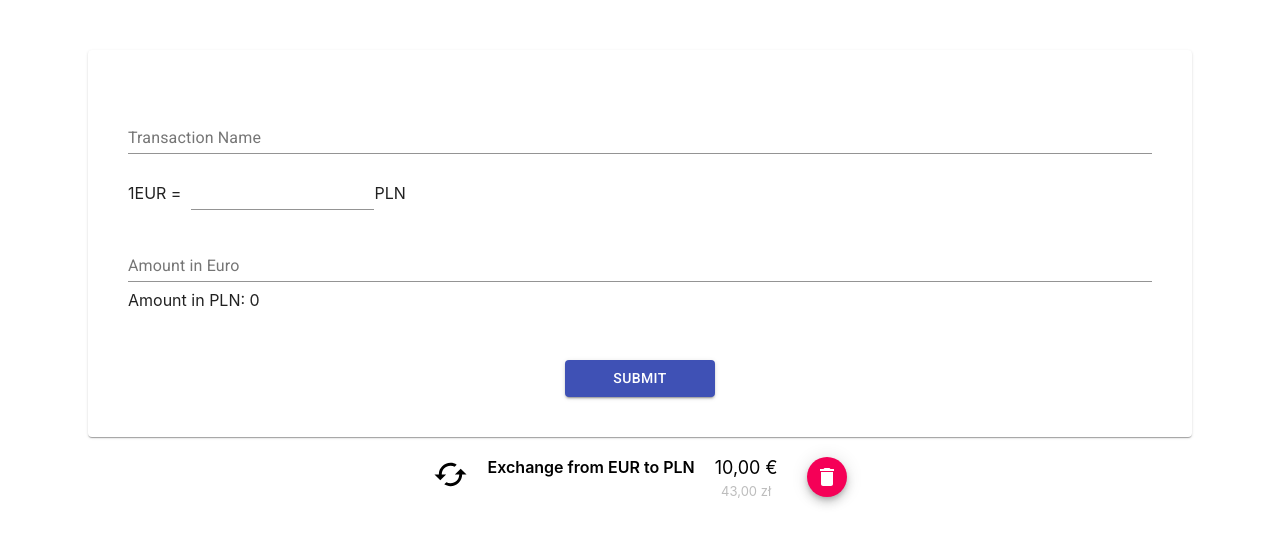
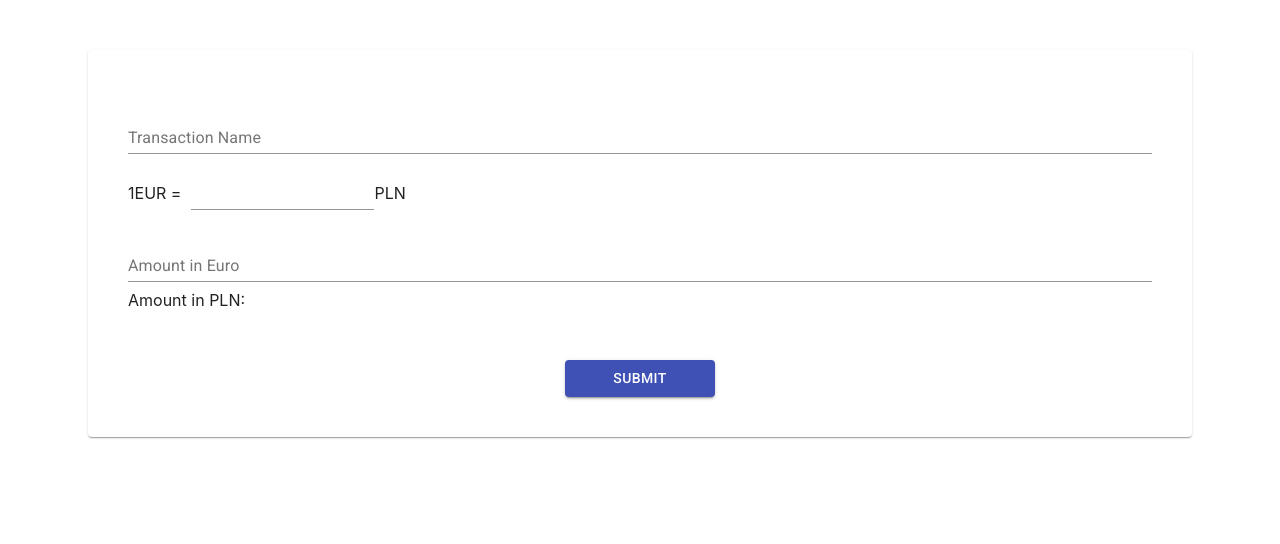
Before and after one commit to IngaSzeliga/currency-transactions, a React (Create React App) app: page / in a window 1280 px wide. Shown: the top 544 px of the page. Built offline with nearby package versions, Linux system fonts and the light colour scheme.

Commit message:
Added option to add new transactions and install unique id library

```diff
--- a/package.json
+++ b/package.json
@@ -10,7 +10,8 @@
     "prop-types": "^15.7.2",
     "react": "^16.10.2",
     "react-dom": "^16.10.2",
-    "react-scripts": "3.2.0"
+    "react-scripts": "3.2.0",
+    "uuid": "^3.3.3"
   },
   "scripts": {
     "start": "react-scripts start",
--- a/src/components/NewTransaction/NewTransaction.js
+++ b/src/components/NewTransaction/NewTransaction.js
@@ -1,13 +1,15 @@
 import React, { PureComponent } from "react";
+import PropTypes from "prop-types";
+import uuidv4 from "uuid/v4";
 import { Paper, TextField, Button } from "@material-ui/core";
 import "./NewTransaction.scss";
 
 class NewTransaction extends PureComponent {
   state = {
     transactionName: "",
-    amount: 0,
-    rate: 0,
-    calculatedAmount: 0
+    amount: "",
+    rate: "",
+    calculatedAmount: ""
   };
 
   calculateAmount = (amount, rate) => amount * rate;
@@ -18,20 +20,37 @@ class NewTransaction extends PureComponent {
 
   handleChangeRate = event => {
     const { amount } = this.state;
-    const rate = event.target.value;
+    const rate = Number(event.target.value);
     const calculatedAmount = this.calculateAmount(amount, rate);
     this.setState({ rate, calculatedAmount });
   };
 
   handleChangeAmount = event => {
     const { rate } = this.state;
-    const amount = event.target.value;
+    const amount = Number(event.target.value);
     const calculatedAmount = this.calculateAmount(amount, rate);
     this.setState({ amount, calculatedAmount });
   };
 
+  handleSubmit = () => {
+    const { addTransaction } = this.props;
+    const { transactionName, amount, calculatedAmount } = this.state;
+    addTransaction({
+      id: uuidv4(),
+      title: transactionName,
+      amount: amount,
+      convertedAmount: calculatedAmount
+    });
+    this.setState({
+      transactionName: "",
+      amount: "",
+      rate: "",
+      calculatedAmount: ""
+    });
+  };
+
   render() {
-    const { calculatedAmount } = this.state;
+    const { transactionName, amount, rate, calculatedAmount } = this.state;
     return (
       <Paper className="new-transaction-container">
         <TextField
@@ -39,6 +58,7 @@ class NewTransaction extends PureComponent {
           onChange={this.handleTransactionName}
           type="text"
           margin="normal"
+          value={transactionName}
         />
         <div className="new-transaction-currency-rate">
           1EUR =
@@ -47,6 +67,7 @@ class NewTransaction extends PureComponent {
             onChange={this.handleChangeRate}
             type="number"
             margin="normal"
+            value={rate}
           />
           PLN
         </div>
@@ -55,6 +76,7 @@ class NewTransaction extends PureComponent {
           onChange={this.handleChangeAmount}
           type="number"
           margin="normal"
+          value={amount}
         />
         <div>Amount in PLN: {calculatedAmount}</div>
         <div className="new-transaction-button-container">
@@ -62,6 +84,7 @@ class NewTransaction extends PureComponent {
             className="new-transaction-button"
             variant="contained"
             color="primary"
+            onClick={this.handleSubmit}
           >
             Submit
           </Button>
@@ -71,6 +94,8 @@ class NewTransaction extends PureComponent {
   }
 }
 
-NewTransaction.propTypes = {};
+NewTransaction.propTypes = {
+  addTransaction: PropTypes.func.isRequired
+};
 
 export default NewTransaction;
--- a/src/containers/App/App.js
+++ b/src/containers/App/App.js
@@ -1,15 +1,31 @@
-import React from "react";
+import React, { PureComponent } from "react";
 import NewTransaction from "../../components/NewTransaction";
 import TransactionsHistory from "../../containers/TransactionsHistory";
 import "./App.scss";
 
-function App() {
-  return (
-    <div className="app-container">
-      <NewTransaction />
-      <TransactionsHistory />
-    </div>
-  );
+class App extends PureComponent {
+  state = {
+    transactions: []
+  };
+
+  addTransaction = transaction => {
+    this.setState(previousState => {
+      const { transactions } = previousState;
+      return {
+        transactions: [...transactions, transaction]
+      };
+    });
+  };
+
+  render() {
+    const { transactions } = this.state;
+    return (
+      <div className="app-container">
+        <NewTransaction addTransaction={this.addTransaction} />
+        <TransactionsHistory transactions={transactions} />
+      </div>
+    );
+  }
 }
 
 export default App;
--- a/src/containers/TransactionsHistory/TransactionsHistory.js
+++ b/src/containers/TransactionsHistory/TransactionsHistory.js
@@ -1,16 +1,28 @@
 import React from "react";
+import PropTypes from "prop-types";
 import Transaction from "../../components/Transaction";
 
 const TransactionsHistory = props => {
+  const { transactions } = props;
   return (
     <div className="transactions-history-container">
-      <Transaction
-        title={"Exchange from EUR to PLN"}
-        amount={10}
-        convertedAmount={43}
-      />
+      {transactions.map(transaction => {
+        const { id, title, amount, convertedAmount } = transaction;
+        return (
+          <Transaction
+            key={id}
+            title={title}
+            amount={amount}
+            convertedAmount={convertedAmount}
+          />
+        );
+      })}
     </div>
   );
 };
 
+TransactionsHistory.propTypes = {
+  transactions: PropTypes.array.isRequired
+};
+
 export default React.memo(TransactionsHistory);
```
